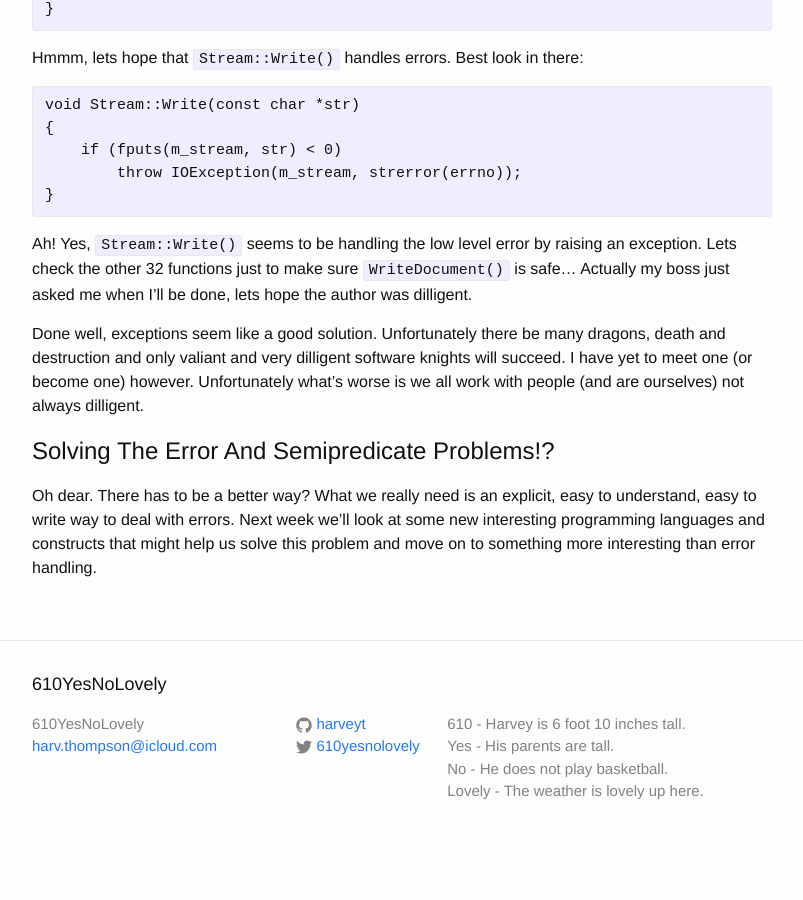
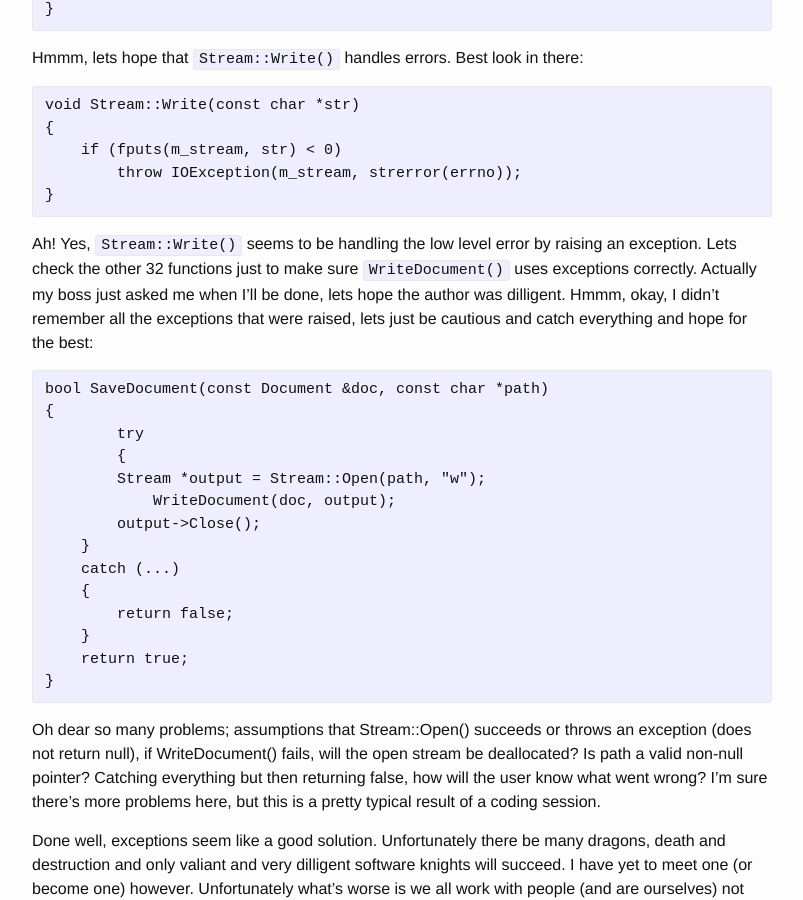
Before and after one commit to harveyt/harveyt.github.io, a Jekyll site: the page built from _posts/2015-02-07-houston-we-have-an-error.markdown, in a window 1280 px wide and 900 px high, scrolled down 9454 px. Shown: the whole window, without its empty margins (238-1041 px from the left). Built offline with Jekyll 4.4.1, drawn with Linux system fonts in a browser that asks for light colours; comment, search, counter and statistics services are not loaded; before the commit the page ends 10317 px from its top, so only the background shows below that.

Commit message:
A little more example to exceptions in Error Part 1.

````diff
--- a/_posts/2015-02-07-houston-we-have-an-error.markdown
+++ b/_posts/2015-02-07-houston-we-have-an-error.markdown
@@ -492,8 +492,34 @@ void Stream::Write(const char *str)
 
 Ah! Yes, `Stream::Write()` seems to be handling the low level error by
 raising an exception. Lets check the other 32 functions just to make
-sure `WriteDocument()` is safe... Actually my boss just asked me when
-I'll be done, lets hope the author was dilligent.
+sure `WriteDocument()` uses exceptions correctly. Actually my boss
+just asked me when I'll be done, lets hope the author was
+dilligent. Hmmm, okay, I didn't remember all the exceptions that were
+raised, lets just be cautious and catch everything and hope for the best:
+
+```C++
+bool SaveDocument(const Document &doc, const char *path)
+{
+	try
+	{
+        Stream *output = Stream::Open(path, "w");
+	    WriteDocument(doc, output);
+        output->Close();
+    }
+    catch (...)
+    {
+        return false;
+    }
+    return true;
+}
+```
+
+Oh dear so many problems; assumptions that Stream::Open() succeeds or
+throws an exception (does not return null), if WriteDocument() fails,
+will the open stream be deallocated? Is path a valid non-null pointer?
+Catching everything but then returning false, how will the user know
+what went wrong? I'm sure there's more problems here, but this is a
+pretty typical result of a coding session.
 
 Done well, exceptions seem like a good solution. Unfortunately there
 be many dragons, death and destruction and only valiant and very
````
